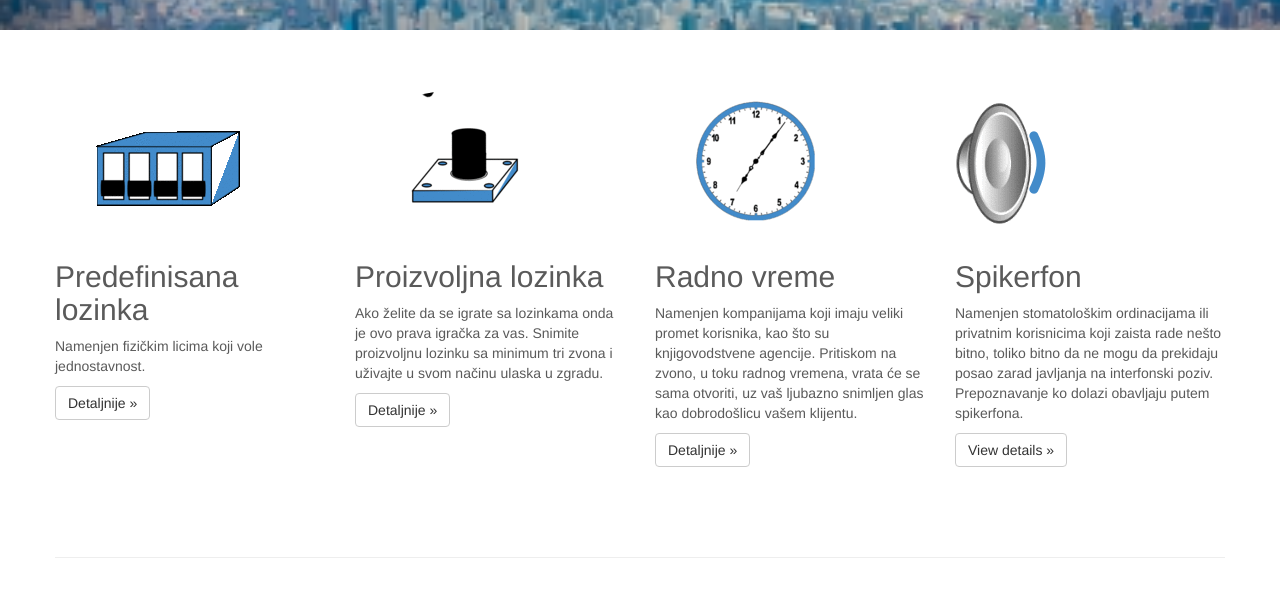
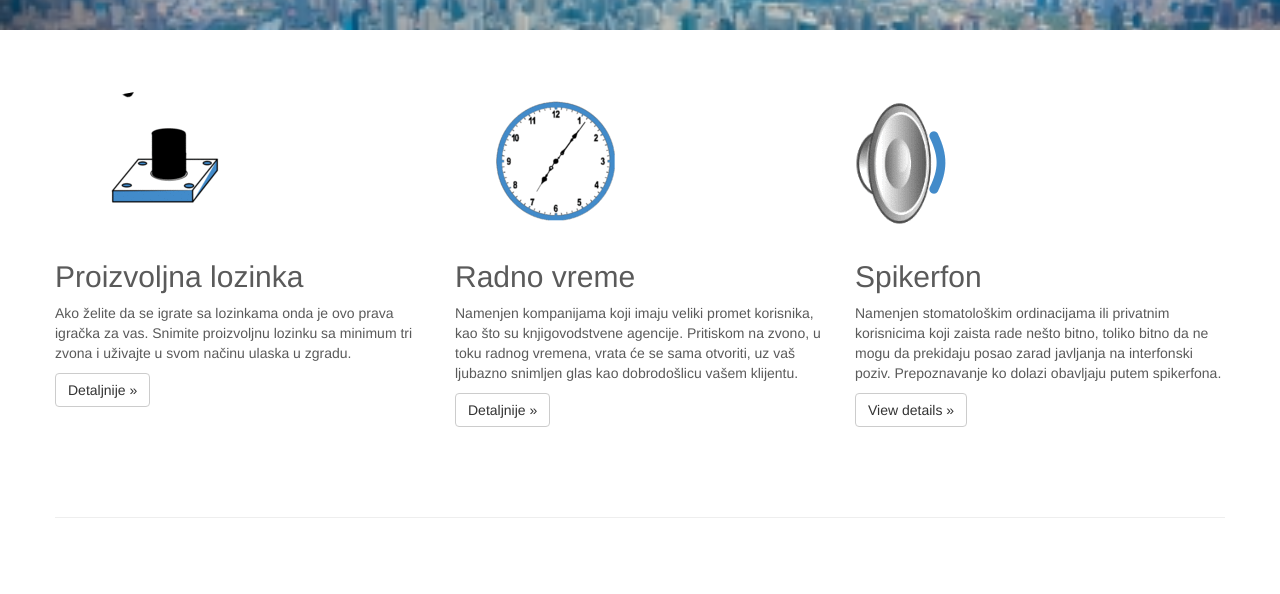
Before and after one commit to trkinovacije/tasterkljuc, a Jekyll site: the page built from index.html, in a window 1280 px wide and 900 px high, scrolled down 490 px, cut to the strip 0-594 px from the top of the window. Built offline with Jekyll 4.4.1, drawn with Linux system fonts in a browser that asks for light colours; Markdown is read by kramdown in place of the engine named in the settings; comment, search, counter and statistics services are not loaded.

Commit message:
Izbacio predefinisanu lozinku sa naslovne strane

```diff
--- a/index.html
+++ b/index.html
@@ -70,25 +70,19 @@ layout: default
 
       <!-- Three columns of text below the carousel -->
       <div class="row">
-        <div class="col-sm-3">
-          <img  src= "/assets/images/animations/fixed_key.gif" alt="Predefinisana lozinka">
-          <h2>Predefinisana lozinka</h2>
-          <p>Namenjen fizičkim licima koji vole jednostavnost.</p>
-          <p><a class="btn btn-default" href="#">Detaljnije &raquo;</a></p>
-        </div><!-- /.col-sm-3 -->
-        <div class="col-sm-3">
+        <div class="col-sm-4">
           <img class="img-circle" src="/assets/images/animations/arbitrary_key.gif">
           <h2>Proizvoljna lozinka</h2>
           <p>Ako želite da se igrate sa lozinkama onda je ovo prava igračka za vas. Snimite proizvoljnu lozinku sa minimum tri zvona i uživajte u svom načinu ulaska u zgradu.</p>
           <p><a class="btn btn-default" href="#">Detaljnije &raquo;</a></p>
         </div><!-- /.col-sm-3 -->
-        <div class="col-sm-3">
+        <div class="col-sm-4">
           <img  src="/assets/images/animations/clockanimation.gif"  >
           <h2>Radno vreme</h2>
           <p>Namenjen kompanijama koji imaju veliki promet korisnika, kao što su knjigovodstvene agencije. Pritiskom na zvono, u toku radnog vremena, vrata će se sama otvoriti, uz vaš ljubazno snimljen glas kao dobrodošlicu vašem klijentu.</p>
           <p><a class="btn btn-default" href="#">Detaljnije &raquo;</a></p>
         </div><!-- /.col-sm-3 -->
-         <div class="col-sm-3">
+         <div class="col-sm-4">
           <img src="/assets/images/animations/speakerphone.gif">
           <h2>Spikerfon</h2>
           <p>Namenjen stomatološkim ordinacijama ili privatnim korisnicima koji zaista rade nešto bitno, toliko bitno da ne mogu da prekidaju posao zarad javljanja na interfonski poziv. Prepoznavanje ko dolazi obavljaju putem spikerfona.</p>
```
